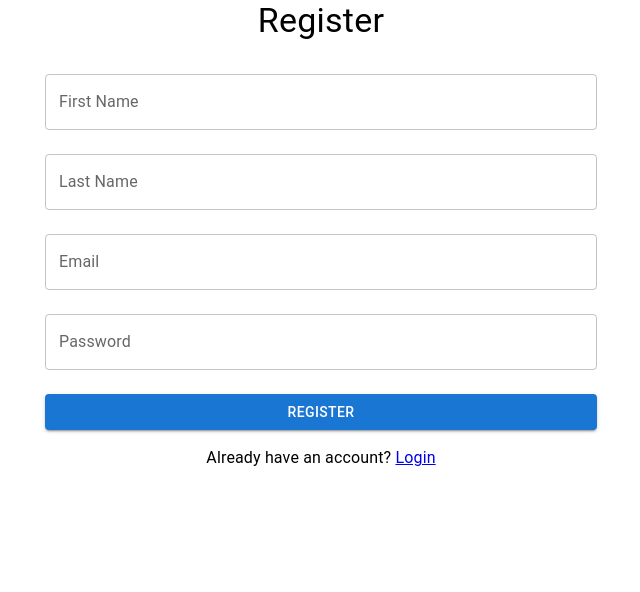
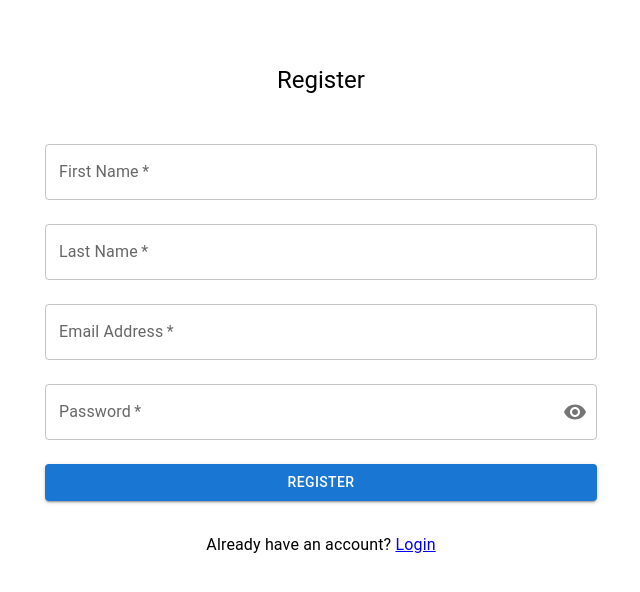
Before and after one commit to ScreamingOpossum/coca-cola-addicktion, a React (Create React App) app in the folder frontend/: page /register in a window 1280 px wide. Shown: the top 592 px of the page, without its empty margins (319-959 px from the left). Built offline with nearby package versions, Linux system fonts and the light colour scheme.

Commit message:
Added show/hide password feature on register page with Material-UI styling.

```diff
--- a/frontend/src/pages/Register.js
+++ b/frontend/src/pages/Register.js
@@ -1,105 +1,132 @@
 import React, { useState } from "react";
-import { Link } from "react-router-dom";
+import { useNavigate, Link } from "react-router-dom";
 import {
-    Container,
-    Box,
     TextField,
     Button,
     Typography,
-    CircularProgress,
+    Container,
+    Box,
+    InputAdornment,
+    IconButton,
+    Alert,
 } from "@mui/material";
+import { Visibility, VisibilityOff } from "@mui/icons-material";
 
 const Register = () => {
-    const [loading, setLoading] = useState(false);
-    const [formData, setFormData] = useState({
-        firstName: "",
-        lastName: "",
-        email: "",
-        password: "",
-    });
+    const [firstName, setFirstName] = useState("");
+    const [lastName, setLastName] = useState("");
+    const [email, setEmail] = useState("");
+    const [password, setPassword] = useState("");
+    const [showPassword, setShowPassword] = useState(false); // Toggle for password visibility
+    const [error, setError] = useState("");
+    const [success, setSuccess] = useState("");
+    const navigate = useNavigate();
 
-    const handleChange = (e) => {
-        setFormData({ ...formData, [e.target.name]: e.target.value });
+    // Toggle password visibility
+    const handleTogglePassword = () => {
+        setShowPassword(!showPassword);
     };
 
+    // Form submission handler
     const handleSubmit = async (e) => {
         e.preventDefault();
-        setLoading(true);
+        setError("");
+        setSuccess("");
+
         try {
             const response = await fetch("http://localhost:8000/auth/register", {
                 method: "POST",
                 headers: { "Content-Type": "application/json" },
-                body: JSON.stringify(formData),
+                body: JSON.stringify({ firstName, lastName, email, password }),
             });
-            setLoading(false);
+
+            const data = await response.json();
 
             if (response.ok) {
-                alert("Registration successful!");
+                setSuccess("Registration successful! Redirecting to login...");
+                setTimeout(() => navigate("/login"), 2000); // Redirect after 2 seconds
             } else {
-                alert("Failed to register!");
+                setError(data.detail || "Registration failed!");
             }
-        } catch (error) {
-            console.error("Register Error:", error);
-            setLoading(false);
+        } catch (err) {
+            setError("Something went wrong. Please try again.");
+            console.error(err);
         }
     };
 
     return (
         <Container maxWidth="sm">
-            <Box display="flex" flexDirection="column" alignItems="center" height="100vh">
-                <Typography variant="h4" marginBottom={2}>
+            <Box
+                sx={{
+                    marginTop: 8,
+                    display: "flex",
+                    flexDirection: "column",
+                    alignItems: "center",
+                }}
+            >
+                <Typography component="h1" variant="h5" gutterBottom>
                     Register
                 </Typography>
-                <form onSubmit={handleSubmit} style={{ width: "100%" }}>
+                {error && <Alert severity="error">{error}</Alert>}
+                {success && <Alert severity="success">{success}</Alert>}
+                <Box component="form" onSubmit={handleSubmit} sx={{ mt: 3 }}>
                     <TextField
+                        fullWidth
                         label="First Name"
-                        name="firstName"
                         variant="outlined"
-                        fullWidth
                         margin="normal"
-                        value={formData.firstName}
-                        onChange={handleChange}
+                        required
+                        value={firstName}
+                        onChange={(e) => setFirstName(e.target.value)}
                     />
                     <TextField
+                        fullWidth
                         label="Last Name"
-                        name="lastName"
                         variant="outlined"
-                        fullWidth
                         margin="normal"
-                        value={formData.lastName}
-                        onChange={handleChange}
+                        required
+                        value={lastName}
+                        onChange={(e) => setLastName(e.target.value)}
                     />
                     <TextField
-                        label="Email"
-                        name="email"
+                        fullWidth
+                        label="Email Address"
                         variant="outlined"
-                        fullWidth
                         margin="normal"
-                        value={formData.email}
-                        onChange={handleChange}
+                        required
+                        type="email"
+                        value={email}
+                        onChange={(e) => setEmail(e.target.value)}
                     />
                     <TextField
+                        fullWidth
                         label="Password"
-                        name="password"
-                        type="password"
                         variant="outlined"
-                        fullWidth
                         margin="normal"
-                        value={formData.password}
-                        onChange={handleChange}
+                        required
+                        type={showPassword ? "text" : "password"} // Toggle password visibility
+                        value={password}
+                        onChange={(e) => setPassword(e.target.value)}
+                        InputProps={{
+                            endAdornment: (
+                                <InputAdornment position="end">
+                                    <IconButton onClick={handleTogglePassword} edge="end">
+                                        {showPassword ? <VisibilityOff /> : <Visibility />}
+                                    </IconButton>
+                                </InputAdornment>
+                            ),
+                        }}
                     />
                     <Button
                         type="submit"
+                        fullWidth
                         variant="contained"
-                        color="primary"
-                        fullWidth
-                        disabled={loading}
-                        style={{ marginTop: "16px" }}
+                        sx={{ mt: 2, mb: 2 }}
                     >
-                        {loading ? <CircularProgress size={24} /> : "Register"}
+                        Register
                     </Button>
-                </form>
-                <Box marginTop={2}>
+                </Box>
+                <Box mt={2}>
                     <Typography>
                         Already have an account? <Link to="/login">Login</Link>
                     </Typography>
```
